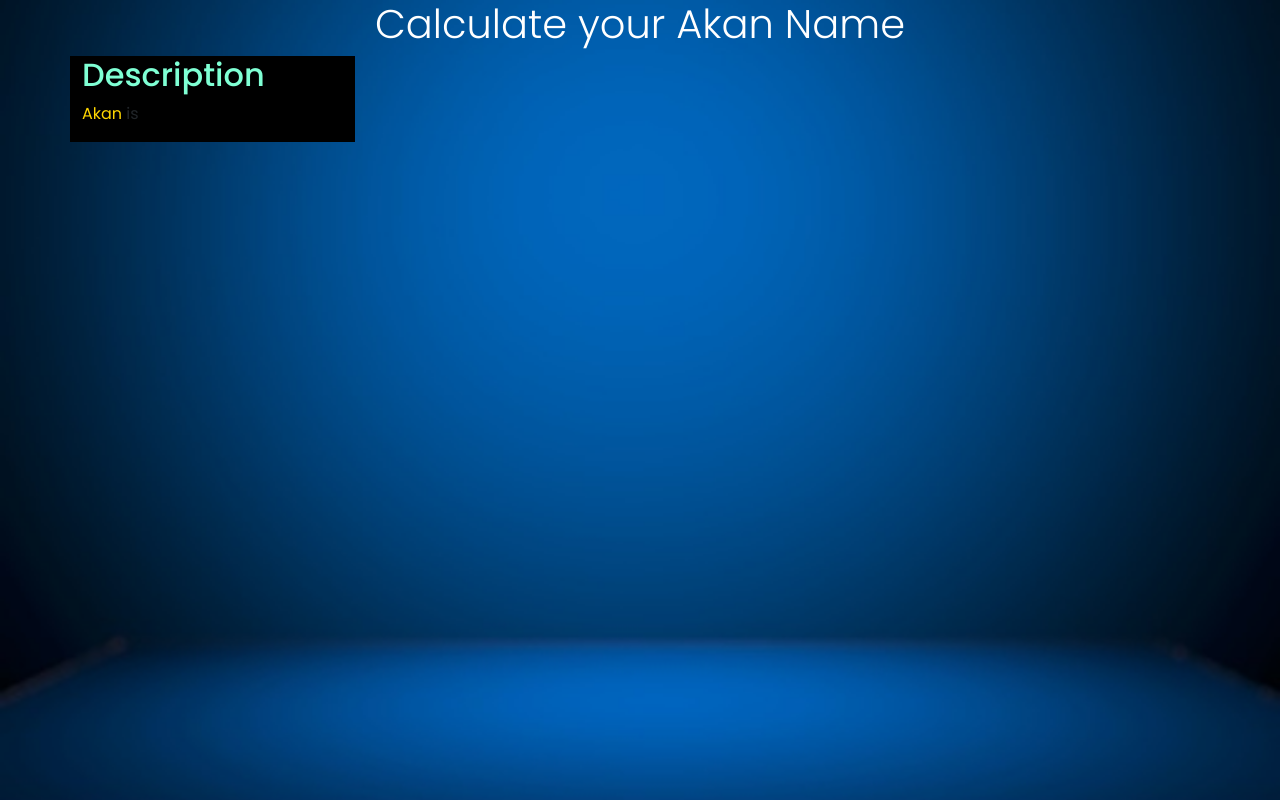
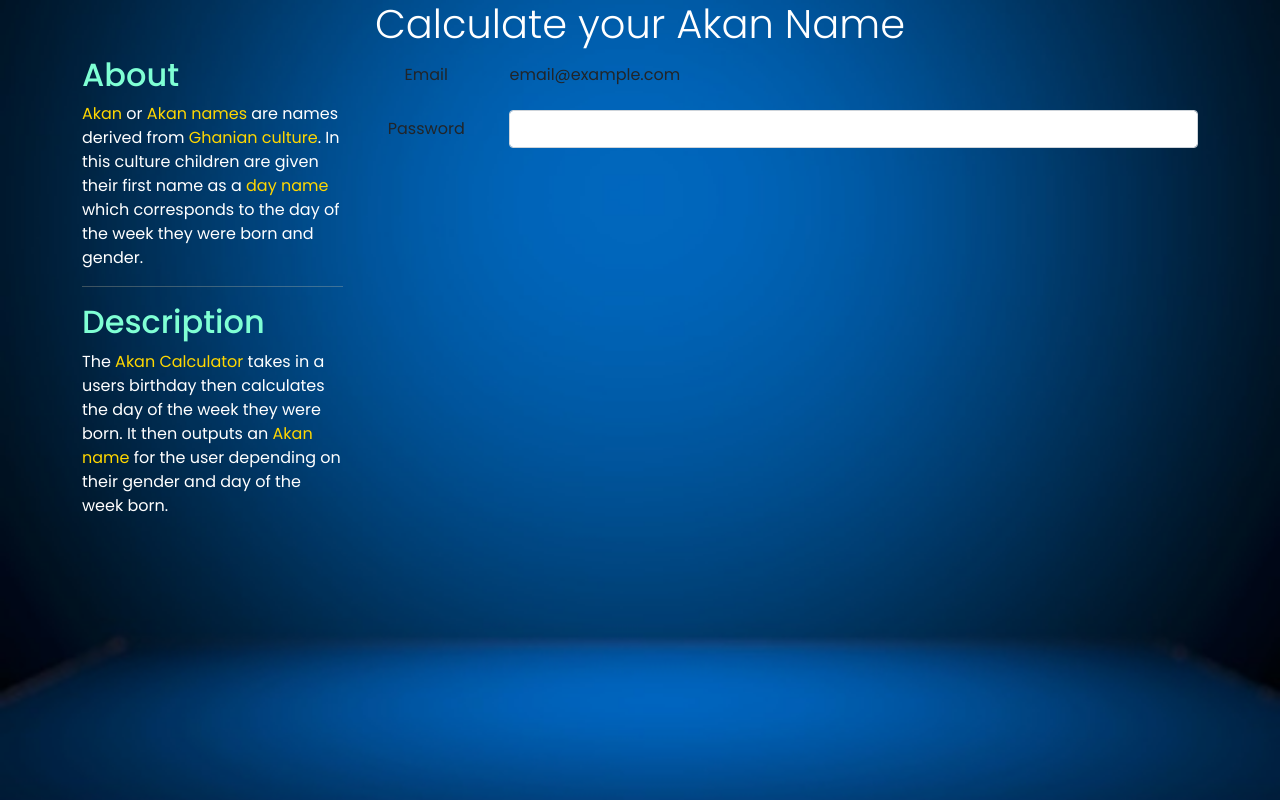
Before and after one commit to bobbinnej/Akan-name-calculator, a plain HTML site: page index.html in a window 1280 px wide. Drawn offline with nearby package versions, Linux system fonts and the light colour scheme.

Commit message:
Add bootstrap input form to body

```diff
--- a/css/index.css
+++ b/css/index.css
@@ -19,5 +19,7 @@ body{
 }
 .jumbotron{
     color: white;
-
 }
+.gold-words{
+    color: gold;
+}
--- a/index.html
+++ b/index.html
@@ -1,28 +1,65 @@
 <!DOCTYPE html>
 <html>
+
 <head>
   <!-- Required meta tags -->
   <meta charset="utf-8">
   <meta name="viewport" content="width=device-width, initial-scale=1">
 
   <!-- Bootstrap CSS -->
-    <link href="https://cdn.jsdelivr.net/npm/bootstrap@5.1.3/dist/css/bootstrap.min.css" rel="stylesheet" integrity="sha384-1BmE4kWBq78iYhFldvKuhfTAU6auU8tT94WrHftjDbrCEXSU1oBoqyl2QvZ6jIW3" crossorigin="anonymous">
+  <link href="https://cdn.jsdelivr.net/npm/bootstrap@5.1.3/dist/css/bootstrap.min.css" rel="stylesheet"
+    integrity="sha384-1BmE4kWBq78iYhFldvKuhfTAU6auU8tT94WrHftjDbrCEXSU1oBoqyl2QvZ6jIW3" crossorigin="anonymous">
   <!-- Link html and css files-->
-    <link rel="stylesheet" href="css/index.css"type="text/css">
+  <link rel="stylesheet" href="css/index.css" type="text/css">
   <!--link html and javascript files-->
   <script src="js/index.js" type="text/javascript"></script>
 
   <title>Akan calculator</title>
 </head>
+
 <body>
+  <!--The description phase-->
   <h1 class="jumbotron text-center display-6">Calculate your Akan Name</h1>
   <div class="container">
     <div class="row">
-        <div class="col-lg-3 " style="background-color: black;">
+      <div class="col-lg-3 margin:50px" >
+        <h2 style="color:aquamarine">About</h2>
+        <p style="color: white;"><span class="gold-words">Akan</span> or <span class="gold-words">Akan names</span>
+          are names derived from <span class="gold-words">Ghanian culture</span>. In this culture
+          children are given their first name as a <span class="gold-words">day name</span> which
+          corresponds to the day of the week they were born and gender.
+        </p>
+        <hr style="color: wheat;">
         <h2 style="color:aquamarine">Description</h2>
-          <p><span style="color: gold;">Akan</span> is </p>
+        <p style="color: white;"> The <span class="gold-words">Akan Calculator</span> takes in
+          a users birthday then calculates the day of the week they were born. It then outputs an
+          <span class="gold-words">Akan name</span> for the user depending on their gender and day
+          of the week born.
+        </p>
+      </div>
+      <!--End of the description column-->
+
+      <!--Column for the form created using bootstrap-->
+      <div class="col text-center">
+        <form>
+          <div class="mb-3 row">
+            <label for="staticEmail" class="col-sm-2 col-form-label">Email</label>
+            <div class="col-sm-10">
+              <input type="text" readonly class="form-control-plaintext" id="staticEmail" value="email@example.com">
             </div>
           </div>
+          <div class="mb-3 row">
+            <label for="inputPassword" class="col-sm-2 col-form-label">Password</label>
+            <div class="col-sm-10">
+              <input type="password" class="form-control" id="inputPassword">
+            </div>
+          </div>
+        </form>
+
+      </div>
+
+    </div>
+
   </div>
 
 
@@ -34,8 +71,13 @@
 
 
 
+
+
   <!-- Option 1: Bootstrap Bundle with Popper -->
-    <script src="https://cdn.jsdelivr.net/npm/bootstrap@5.1.3/dist/js/bootstrap.bundle.min.js" integrity="sha384-ka7Sk0Gln4gmtz2MlQnikT1wXgYsOg+OMhuP+IlRH9sENBO0LRn5q+8nbTov4+1p" crossorigin="anonymous"></script>
+  <script src="https://cdn.jsdelivr.net/npm/bootstrap@5.1.3/dist/js/bootstrap.bundle.min.js"
+    integrity="sha384-ka7Sk0Gln4gmtz2MlQnikT1wXgYsOg+OMhuP+IlRH9sENBO0LRn5q+8nbTov4+1p" crossorigin="anonymous">
+  </script>
 
 </body>
+
 </html>
```
Lines whose indentation alone changed are shown as unchanged.
